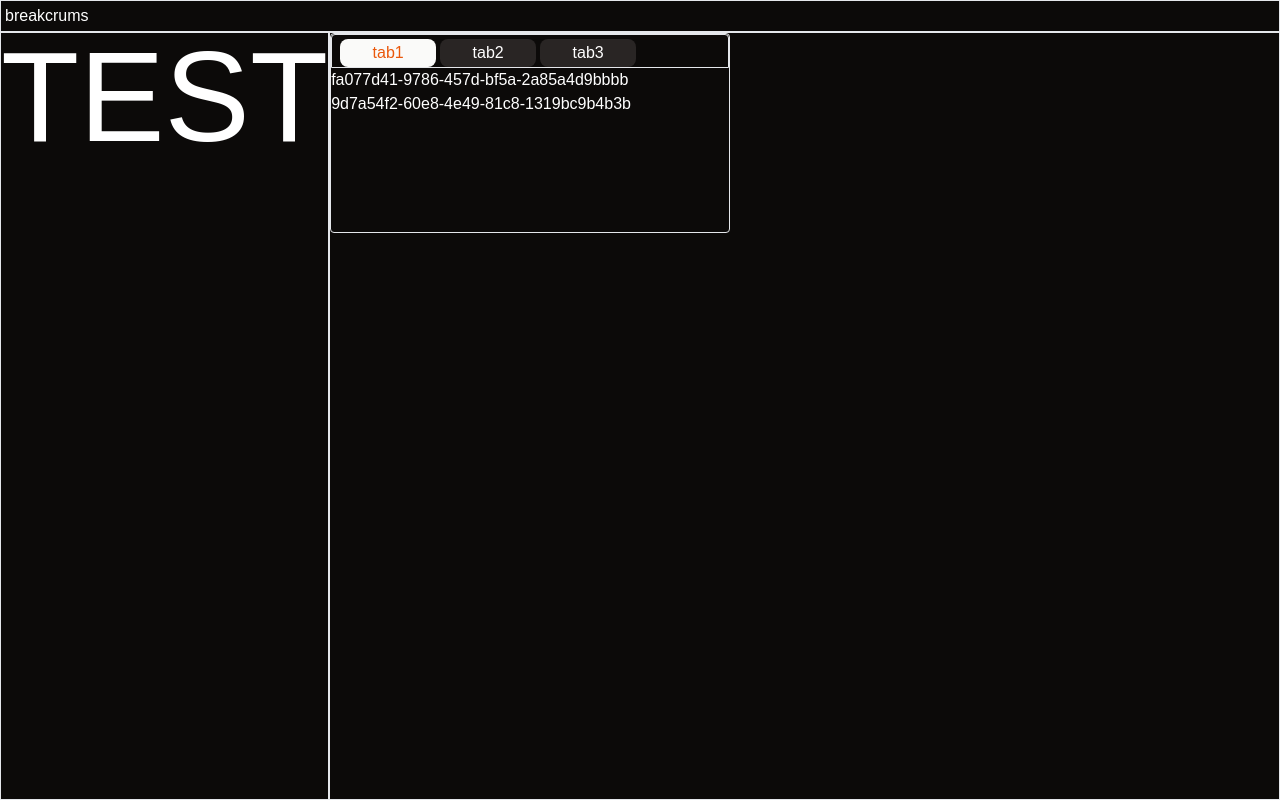
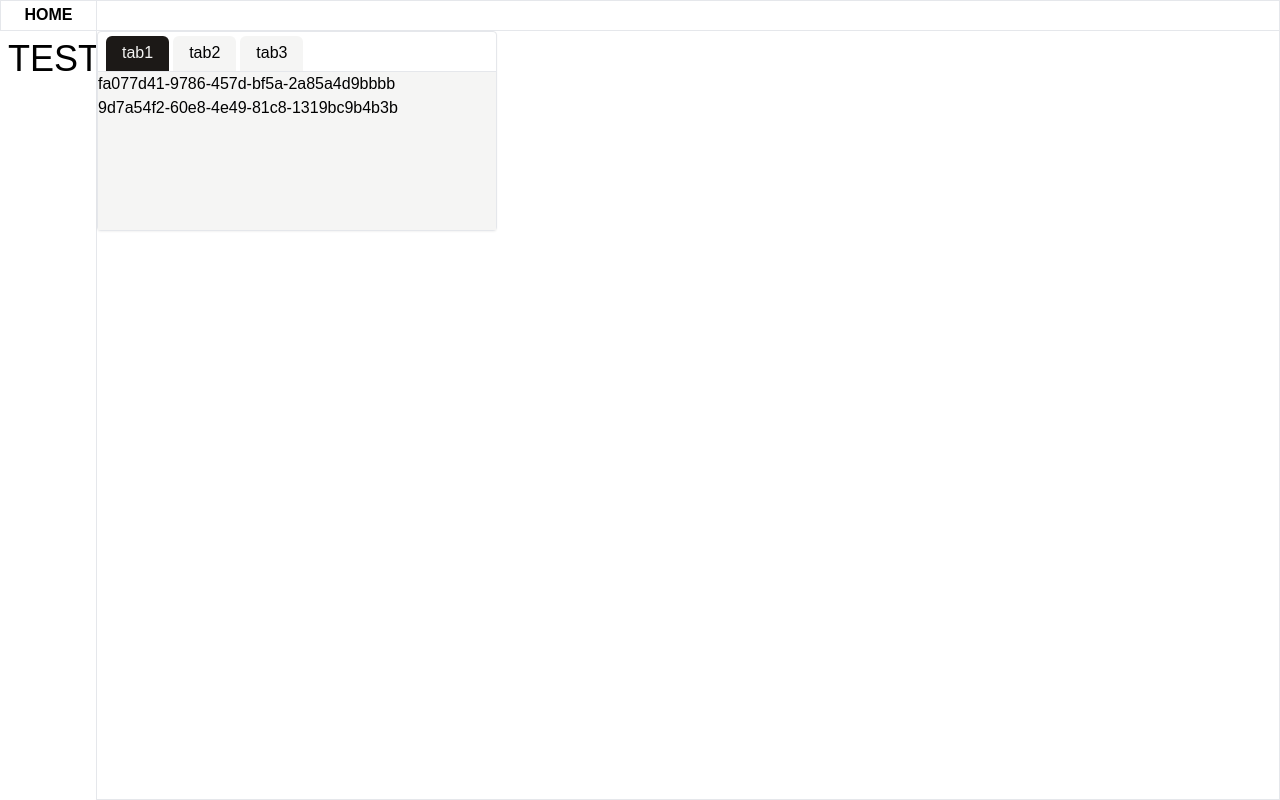
Before and after one commit to kiduckson/dialog, a Next.js app: page / in a window 1280 px wide. Built offline with nearby package versions, Linux system fonts and the light colour scheme; a web font is replaced by a local one.

Commit message:
added other components and the min max width and height

```diff
--- a/app/layout.tsx
+++ b/app/layout.tsx
@@ -27,7 +27,7 @@ export default function RootLayout({
       <body className={gentiumPlus.className}>
         <ThemeProvider
           attribute="class"
-          defaultTheme="dark"
+          defaultTheme="light"
           enableSystem
           disableTransitionOnChange
         >
--- a/app/page.tsx
+++ b/app/page.tsx
@@ -1,15 +1,22 @@
 "use client";
 
+import { Button } from "@/components/ui/button";
 import DialogContainer from "@/components/windowDialog/dialogContainer";
+import Link from "next/link";
 
 export default function Home() {
   return (
     <>
-      <nav className="flex justify-between items-center h-8 w-full p-1 bg-background border">
-        breakcrums
+      <nav className="flex justify-between items-center w-full h-8 bg-background border">
+        <Link
+          href="/"
+          className="border-r w-24 h-full flex items-center justify-center font-bold"
+        >
+          HOME
+        </Link>
       </nav>
       <div className="grid grid-cols-[auto_1fr] w-full h-full">
-        <div className="text-9xl border">TEST</div>
+        <div className="text-4xl p-2 w-24">TEST</div>
         <DialogContainer />
       </div>
     </>
--- /dev/null
+++ b/components/ui/accordion.tsx
@@ -0,0 +1,58 @@
+"use client"
+
+import * as React from "react"
+import * as AccordionPrimitive from "@radix-ui/react-accordion"
+import { ChevronDown } from "lucide-react"
+
+import { cn } from "@/lib/utils"
+
+const Accordion = AccordionPrimitive.Root
+
+const AccordionItem = React.forwardRef<
+  React.ElementRef<typeof AccordionPrimitive.Item>,
+  React.ComponentPropsWithoutRef<typeof AccordionPrimitive.Item>
+>(({ className, ...props }, ref) => (
+  <AccordionPrimitive.Item
+    ref={ref}
+    className={cn("border-b", className)}
+    {...props}
+  />
+))
+AccordionItem.displayName = "AccordionItem"
+
+const AccordionTrigger = React.forwardRef<
+  React.ElementRef<typeof AccordionPrimitive.Trigger>,
+  React.ComponentPropsWithoutRef<typeof AccordionPrimitive.Trigger>
+>(({ className, children, ...props }, ref) => (
+  <AccordionPrimitive.Header className="flex">
+    <AccordionPrimitive.Trigger
+      ref={ref}
+      className={cn(
+        "flex flex-1 items-center justify-between py-4 font-medium transition-all hover:underline [&[data-state=open]>svg]:rotate-180",
+        className
+      )}
+      {...props}
+    >
+      {children}
+      <ChevronDown className="h-4 w-4 shrink-0 transition-transform duration-200" />
+    </AccordionPrimitive.Trigger>
+  </AccordionPrimitive.Header>
+))
+AccordionTrigger.displayName = AccordionPrimitive.Trigger.displayName
+
+const AccordionContent = React.forwardRef<
+  React.ElementRef<typeof AccordionPrimitive.Content>,
+  React.ComponentPropsWithoutRef<typeof AccordionPrimitive.Content>
+>(({ className, children, ...props }, ref) => (
+  <AccordionPrimitive.Content
+    ref={ref}
+    className="overflow-hidden text-sm transition-all data-[state=closed]:animate-accordion-up data-[state=open]:animate-accordion-down"
+    {...props}
+  >
+    <div className={cn("pb-4 pt-0", className)}>{children}</div>
+  </AccordionPrimitive.Content>
+))
+
+AccordionContent.displayName = AccordionPrimitive.Content.displayName
+
+export { Accordion, AccordionItem, AccordionTrigger, AccordionContent }
--- a/components/windowDialog/dialog.tsx
+++ b/components/windowDialog/dialog.tsx
@@ -66,6 +66,9 @@ interface WindowDialogProps {
   container?: HTMLElement | null;
 }
 
+const MIN_Y = 140;
+const MIN_X = 280;
+
 const Dialog = forwardRef<DialogElement, IDialogProps>(
   (props, forwardedRef) => {
     const {
@@ -90,7 +93,7 @@ const Dialog = forwardRef<DialogElement, IDialogProps>(
     const width = useMotionValue(dialog.width);
     const height = useMotionValue(dialog.height);
 
-    // 리사이즈시
+    // x, y이동
     useMotionValueEvent(x, "animationComplete", () => {
       updateDialog({
         ...dialog,
@@ -99,7 +102,6 @@ const Dialog = forwardRef<DialogElement, IDialogProps>(
       });
     });
 
-    // 리사이즈 시
     useMotionValueEvent(y, "animationComplete", () => {
       updateDialog({
         ...dialog,
@@ -108,37 +110,42 @@ const Dialog = forwardRef<DialogElement, IDialogProps>(
       });
     });
 
-    // 넓이 수정시
-    useMotionValueEvent(width, "animationComplete", () => {
-      updateDialog({
-        ...dialog,
-        width: width.get(),
-      });
-    });
-
     // 리사이즈 기능
     const handleDialogResize = (info: PanInfo, direction: ExpandDirection) => {
       const setRight = () => {
+        const minXReached = dialog.width + info.offset.x < MIN_X;
+        const offsetX = minXReached ? -(dialog.width - MIN_X) : info.offset.x;
+
         const maxWidth =
           (containerRef.current?.clientWidth as number) - dialog.x;
-        const newWidth = dialog.width + info.offset.x;
+        const newWidth = dialog.width + offsetX;
         width.set(Math.min(newWidth, maxWidth));
       };
 
       const setLeft = () => {
-        x.set(dialog.x + info.offset.x);
-        width.set(dialog.width + -info.offset.x);
+        const minXReached = dialog.width - info.offset.x < MIN_X;
+        const offsetX = minXReached ? dialog.width - MIN_X : info.offset.x;
+        const calX = dialog.x + offsetX <= 0 ? -dialog.x : offsetX;
+        x.set(dialog.x + calX);
+        width.set(dialog.width - calX);
       };
 
       const setTop = () => {
-        y.set(dialog.y + info.offset.y);
-        height.set(dialog.height + -info.offset.y);
+        const minYReached = dialog.height - info.offset.y < MIN_Y;
+        const offsetY = minYReached ? dialog.height - MIN_Y : info.offset.y;
+        const calY = dialog.y + offsetY <= 0 ? -dialog.y : offsetY;
+
+        y.set(dialog.y + calY);
+        height.set(dialog.height - calY);
       };
 
       const setBottom = () => {
+        const minYReached = dialog.height + info.offset.y < MIN_Y;
+        const offsetY = minYReached ? -(dialog.height - MIN_Y) : info.offset.y;
+
         const maxHeight =
           (containerRef.current?.clientHeight as number) - dialog.y;
-        const newHeight = dialog.height + info.offset.y;
+        const newHeight = dialog.height + offsetY;
         height.set(Math.min(newHeight, maxHeight));
       };
 
@@ -177,6 +184,7 @@ const Dialog = forwardRef<DialogElement, IDialogProps>(
         operation();
       }
     };
+
     const handleHandleDragEnd = () => {
       updateDialog({
         ...dialog,
@@ -220,8 +228,8 @@ const Dialog = forwardRef<DialogElement, IDialogProps>(
     return (
       <motion.div
         className={cn(
-          "absolute top-0 left-0 flex flex-col bg-ac  cent border rounded-sm",
-          selected ? "shadow-lg border-border" : "shadow-none"
+          "absolute top-0 left-0 flex flex-col bg-accent border rounded-sm",
+          selected ? "shadow-md" : "shadow-sm"
         )}
         style={{
           x,
@@ -256,7 +264,7 @@ const Dialog = forwardRef<DialogElement, IDialogProps>(
       >
         <motion.div
           layout
-          className={`dialog-handle flex items-center relative justify-between h-10 px-2 cursor-pointer select-none bg-card rounded-t-sm border`}
+          className={`dialog-handle flex items-center relative justify-between h-10 min-h-10 px-2 cursor-pointer select-none bg-card rounded-t-sm border-b`}
           tabIndex={-1}
           onDoubleClick={handleDoubleClick}
           data-dialog-id={dialog.id}
@@ -283,7 +291,7 @@ const Dialog = forwardRef<DialogElement, IDialogProps>(
           </motion.div>
           {/* buttons */}
         </motion.div>
-        <div className="h-full w-full bg-muted-background">
+        <div className="h-full w-full bg-secondary">
           <div>{dialog.id}</div>
           <div>{dialog.activeTab}</div>
         </div>
--- a/components/windowDialog/dialogContainer.tsx
+++ b/components/windowDialog/dialogContainer.tsx
@@ -222,7 +222,11 @@ const DialogContainer = forwardRef<WindowDialogElement, WindowDialogProps>(
     };
 
     return (
-      <div className="relative border" ref={ref} onClick={handleClick}>
+      <div
+        className="relative border border-t-0"
+        ref={ref}
+        onClick={handleClick}
+      >
         {dialogOrder.map((dialogId) => (
           <Dialog
             containerRef={ref}
--- a/components/windowDialog/tab.tsx
+++ b/components/windowDialog/tab.tsx
@@ -6,12 +6,12 @@ import { cn } from "@/lib/utils";
 import { IhandleTabBehaviourProps } from "./dialogContainer";
 
 export const tabVariant = cva(
-  "relative flex justify-center items-center overflow-visible rounded-lg corner px-4 w-24 min-w-12 h-full",
+  "relative flex justify-center items-center overflow-visible rounded-t-md corner px-4 w-18 min-w-12 h-full",
   {
     variants: {
       variant: {
         default: "bg-muted z-0",
-        active: "bg-accent-foreground text-primary z-10",
+        active: "bg-accent-foreground text-secondary z-10",
       },
       indicator: {
         none: "",
--- a/package.json
+++ b/package.json
@@ -9,6 +9,7 @@
     "lint": "next lint"
   },
   "dependencies": {
+    "@radix-ui/react-accordion": "^1.1.2",
     "@radix-ui/react-dialog": "^1.0.5",
     "@radix-ui/react-slot": "^1.0.2",
     "@radix-ui/react-tabs": "^1.0.4",
--- a/styles/globals.css
+++ b/styles/globals.css
@@ -4,47 +4,47 @@
 
 @layer base {
   :root {
-    --background: 0 0% 100%; /* hsl(0 0% 100%) */
-    --foreground: 20 14.3% 4.1%; /* hsl(20 14.3% 4.1%) */
-    --card: 0 0% 100%; /* hsl(0 0% 100%) */
-    --card-foreground: 20 14.3% 4.1%; /* hsl(20 14.3% 4.1%) */
-    --popover: 0 0% 100%; /* hsl(0 0% 100%) */
-    --popover-foreground: 20 14.3% 4.1%; /* hsl(20 14.3% 4.1%) */
-    --primary: 24.6 95% 53.1%; /* hsl(24.6 95% 53.1%) */
-    --primary-foreground: 60 9.1% 97.8%; /* hsl(60 9.1% 97.8%) */
-    --secondary: 60 4.8% 95.9%; /* hsl(60 4.8% 95.9%) */
-    --secondary-foreground: 24 9.8% 10%; /* hsl(24 9.8% 10%) */
-    --muted: 60 4.8% 95.9%; /* hsl(60 4.8% 95.9%) */
-    --muted-foreground: 25 5.3% 44.7%; /* hsl(25 5.3% 44.7%) */
-    --accent: 60 4.8% 95.9%; /* hsl(60 4.8% 95.9%) */
-    --accent-foreground: 24 9.8% 10%; /* hsl(24 9.8% 10%) */
-    --destructive: 0 84.2% 60.2%; /* hsl(0 84.2% 60.2%) */
-    --destructive-foreground: 60 9.1% 97.8%; /* hsl(60 9.1% 97.8%) */
-    --border: 20 5.9% 90%; /* hsl(20 5.9% 90%) */
-    --input: 20 5.9% 90%; /* hsl(20 5.9% 90%) */
-    --ring: 24.6 95% 53.1%; /* hsl(24.6 95% 53.1%) */
-    --radius: 0.5rem; /* hsl(0.5rem) */
+    --background: 0 0% 100%;
+    --foreground: 20 14.3% 4.1%;
+    --card: 0 0% 100%;
+    --card-foreground: 20 14.3% 4.1%;
+    --popover: 0 0% 100%;
+    --popover-foreground: 20 14.3% 4.1%;
+    --primary: 24 9.8% 10%;
+    --primary-foreground: 60 9.1% 97.8%;
+    --secondary: 60 4.8% 95.9%;
+    --secondary-foreground: 24 9.8% 10%;
+    --muted: 60 4.8% 95.9%;
+    --muted-foreground: 25 5.3% 44.7%;
+    --accent: 60 4.8% 95.9%;
+    --accent-foreground: 24 9.8% 10%;
+    --destructive: 0 84.2% 60.2%;
+    --destructive-foreground: 60 9.1% 97.8%;
+    --border: 20 5.9% 90%;
+    --input: 20 5.9% 90%;
+    --ring: 20 14.3% 4.1%;
+    --radius: 0.5rem;
   }
 
   .dark {
-    --background: 20 14.3% 4.1%; /* hsl(20 14.3% 4.1%) */
-    --foreground: 60 9.1% 97.8%; /* hsl(60 9.1% 97.8%) */
-    --card: 20 14.3% 4.1%; /* hsl(20 14.3% 4.1%) */
-    --card-foreground: 60 9.1% 97.8%; /* hsl(60 9.1% 97.8%) */
-    --popover: 20 14.3% 4.1%; /* hsl(20 14.3% 4.1%) */
-    --popover-foreground: 60 9.1% 97.8%; /* hsl(60 9.1% 97.8%) */
-    --primary: 20.5 90.2% 48.2%; /* hsl(20.5 90.2% 48.2%) */
-    --primary-foreground: 60 9.1% 97.8%; /* hsl(60 9.1% 97.8%) */
-    --secondary: 12 6.5% 15.1%; /* hsl(12 6.5% 15.1%) */
-    --secondary-foreground: 60 9.1% 97.8%; /* hsl(60 9.1% 97.8%) */
-    --muted: 12 6.5% 15.1%; /* hsl(12 6.5% 15.1%) */
-    --muted-foreground: 24 5.4% 63.9%; /* hsl(24 5.4% 63.9%) */
-    --accent: 12 6.5% 15.1%; /* hsl(12 6.5% 15.1%) */
-    --accent-foreground: 60 9.1% 97.8%; /* hsl(60 9.1% 97.8%) */
-    --destructive: 0 72.2% 50.6%; /* hsl(0 72.2% 50.6%) */
-    --destructive-foreground: 60 9.1% 97.8%; /* hsl(60 9.1% 97.8%) */
-    --border: 12 6.5% 15.1%; /* hsl(12 6.5% 15.1%) */
-    --input: 12 6.5% 15.1%; /* hsl(12 6.5% 15.1%) */
-    --ring: 20.5 90.2% 48.2%; /* hsl(20.5 90.2% 48.2%) */
+    --background: 20 14.3% 4.1%;
+    --foreground: 60 9.1% 97.8%;
+    --card: 20 14.3% 4.1%;
+    --card-foreground: 60 9.1% 97.8%;
+    --popover: 20 14.3% 4.1%;
+    --popover-foreground: 60 9.1% 97.8%;
+    --primary: 60 9.1% 97.8%;
+    --primary-foreground: 24 9.8% 10%;
+    --secondary: 12 6.5% 15.1%;
+    --secondary-foreground: 60 9.1% 97.8%;
+    --muted: 12 6.5% 15.1%;
+    --muted-foreground: 24 5.4% 63.9%;
+    --accent: 12 6.5% 15.1%;
+    --accent-foreground: 60 9.1% 97.8%;
+    --destructive: 0 62.8% 30.6%;
+    --destructive-foreground: 60 9.1% 97.8%;
+    --border: 12 6.5% 15.1%;
+    --input: 12 6.5% 15.1%;
+    --ring: 24 5.7% 82.9%;
   }
 }
```
Also changed, not shown: components/ui/breadcrumb.tsx (added, +115 -0 lines), 1 other file (tests, documents, lock files or other folders).
